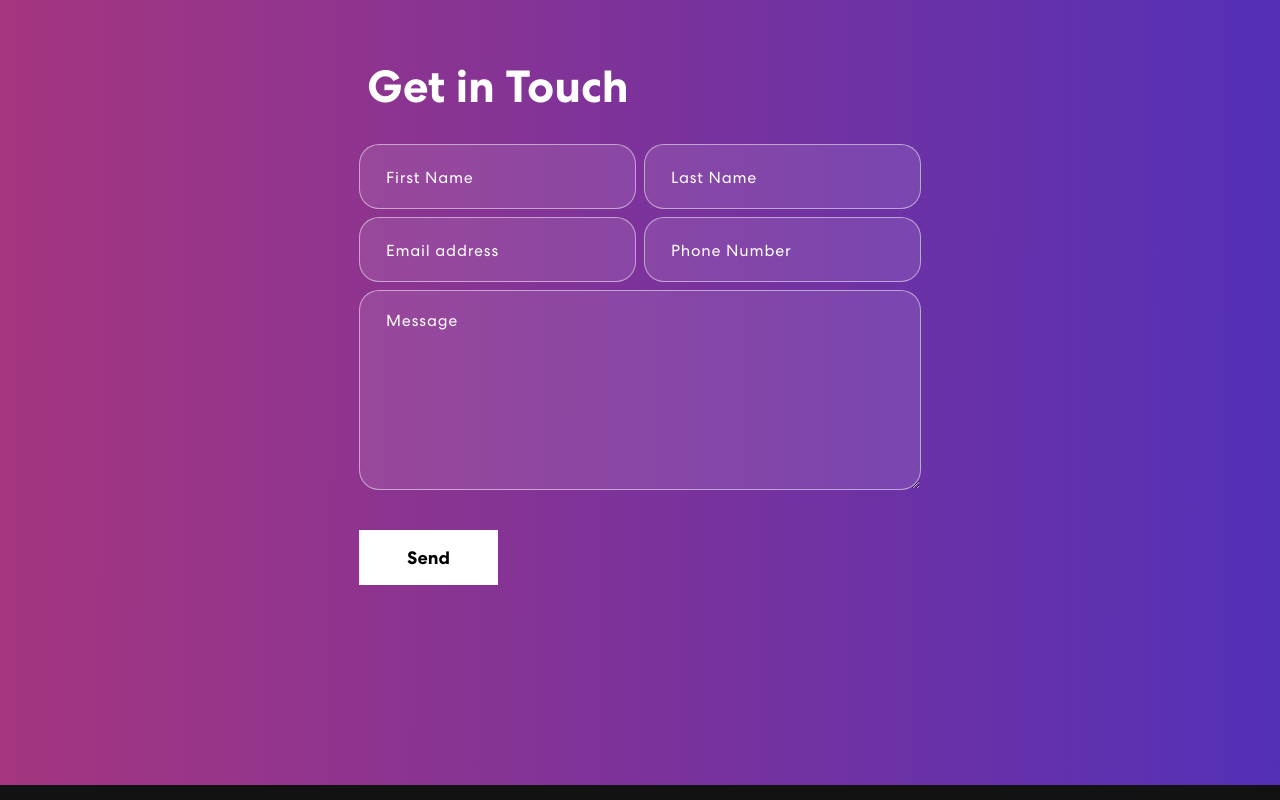
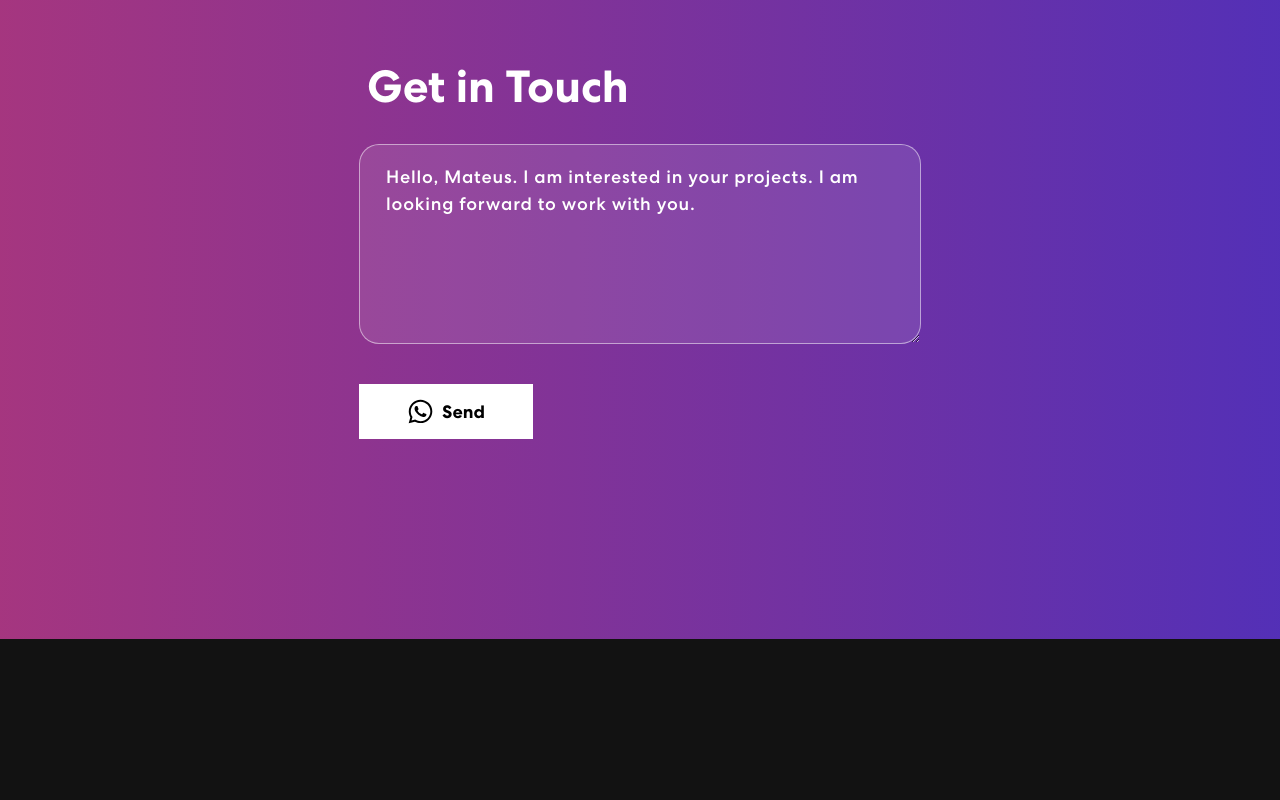
Before and after one commit to mateusb12/mateus_portfolio, a React (Create React App) app: page /mateus_portfolio/contact in a window 1280 px wide. Built offline with nearby package versions, Linux system fonts and the light colour scheme.

Commit message:
Implement WhatsApp integration and update Contact form functionality - Add WhatsApp button styles and hover effects in App.css - Update Contact.js to use WhatsApp Click-to-Chat with FaWhatsapp icon - Remove Projects component from FullLayout and adjust carousel styles

```diff
--- a/src/App.css
+++ b/src/App.css
@@ -346,6 +346,22 @@ p.danger {
   width: 100%;
 }
 
+.whatsapp-button {
+  background-color: #25D366;
+  color: white;
+  border: none;
+  padding: 10px 20px;
+  font-size: 16px;
+  cursor: pointer;
+  display: flex;
+  align-items: center;
+  border-radius: 5px;
+}
+
+.whatsapp-button:hover {
+  background-color: #1DA851;
+}
+
 /************ Footer Css ************/
 .footer {
   padding: 0 0 50px 0;
--- a/src/components/Contact/Contact.js
+++ b/src/components/Contact/Contact.js
@@ -1,9 +1,10 @@
-import { useContext, useState } from "react";
+import {useContext, useEffect, useState} from "react";
 import { Container, Row, Col } from "react-bootstrap";
 import contactImg from "../../assets/img/contact-img.svg";
 import 'animate.css';
 import TrackVisibility from 'react-on-screen';
 import LanguageContext from "../LanguageContext";
+import { FaWhatsapp } from 'react-icons/fa';
 
 export const Contact = () => {
   const { selectedFlag, setSelectedFlag } = useContext(LanguageContext);
@@ -16,7 +17,8 @@ export const Contact = () => {
       surnameField: "Last Name",
       emailField: "Email address",
       phoneField: "Phone Number",
-      messageField: "Message"
+      messageField: "Message",
+      messageContent: "Hello, Mateus. I am interested in your projects. I am looking forward to work with you."
     },
     portuguese: {
       title: "Entre em Contato",
@@ -24,7 +26,8 @@ export const Contact = () => {
       surnameField: "Sobrenome",
       emailField: "Email",
       phoneField: "Telefone",
-      messageField: "Mensagem"
+      messageField: "Mensagem",
+      messageContent: "Olá, Mateus. Estou interessado nos seus projetos. Estou à disposição para trabalhar com você."
     }
   };
 
@@ -35,7 +38,7 @@ export const Contact = () => {
     lastName: '',
     email: '',
     phone: '',
-    message: ''
+    message: textData.messageContent
   };
   const [formDetails, setFormDetails] = useState(formInitialDetails);
   const [buttonText, setButtonText] = useState('Send');
@@ -48,24 +51,41 @@ export const Contact = () => {
     })
   };
 
-  const handleSubmit = async (e) => {
+  // UseEffect to update the message field when the language changes
+  useEffect(() => {
+    setFormDetails(prevDetails => ({
+      ...prevDetails,
+      message: textData.messageContent // Update the message field based on language
+    }));
+  }, [selectedFlag]);
+
+  const handleSubmit = (e) => {
     e.preventDefault();
     setButtonText("Sending...");
-    let response = await fetch("http://localhost:5000/contact", {
-      method: "POST",
-      headers: {
-        "Content-Type": "application/json;charset=utf-8",
-      },
-      body: JSON.stringify(formDetails),
-    });
+
+    // Replace 'YOUR_PHONE_NUMBER' with your actual phone number in international format without '+' or '00'
+    const phoneNumber = '5585999171902'; // e.g., '1234567890'
+
+    // Construct the message
+    const message = formDetails.message;
+
+    // Encode the message for use in a URL
+    const encodedMessage = encodeURIComponent(message);
+
+    // Construct the WhatsApp Click-to-Chat URL
+    const whatsappURL = `https://wa.me/${phoneNumber}?text=${encodedMessage}`;
+
+    // Open WhatsApp Web in a new tab
+    window.open(whatsappURL, '_blank');
+
+    // Reset the button text
     setButtonText("Send");
-    let result = await response.json();
+
+    // Optionally, reset the form
     setFormDetails(formInitialDetails);
-    if (result.code === 200) {
-      setStatus({ success: true, message: 'Message sent successfully'});
-    } else {
-      setStatus({ success: false, message: 'Something went wrong, please try again later.'});
-    }
+
+    // Optionally, set a status message
+    setStatus({ success: true, message: 'WhatsApp is opening...' });
   };
 
   return (
@@ -79,21 +99,24 @@ export const Contact = () => {
                       <h2>{textData.title}</h2>
                       <form onSubmit={handleSubmit}>
                         <Row>
-                          <Col size={12} sm={6} className="px-1">
-                            <input type="text" value={formDetails.firstName} placeholder={textData.nameField} onChange={(e) => onFormUpdate('firstName', e.target.value)} />
-                          </Col>
-                          <Col size={12} sm={6} className="px-1">
-                            <input type="text" value={formDetails.lastName} placeholder={textData.surnameField} onChange={(e) => onFormUpdate('lastName', e.target.value)}/>
-                          </Col>
-                          <Col size={12} sm={6} className="px-1">
-                            <input type="email" value={formDetails.email} placeholder={textData.emailField} onChange={(e) => onFormUpdate('email', e.target.value)} />
-                          </Col>
-                          <Col size={12} sm={6} className="px-1">
-                            <input type="tel" value={formDetails.phone} placeholder={textData.phoneField} onChange={(e) => onFormUpdate('phone', e.target.value)}/>
-                          </Col>
+                          {/*<Col size={12} sm={6} className="px-1">*/}
+                          {/*  <input type="text" value={formDetails.firstName} placeholder={textData.nameField} onChange={(e) => onFormUpdate('firstName', e.target.value)} />*/}
+                          {/*</Col>*/}
+                          {/*<Col size={12} sm={6} className="px-1">*/}
+                          {/*  <input type="text" value={formDetails.lastName} placeholder={textData.surnameField} onChange={(e) => onFormUpdate('lastName', e.target.value)}/>*/}
+                          {/*</Col>*/}
+                          {/*<Col size={12} sm={6} className="px-1">*/}
+                          {/*  <input type="email" value={formDetails.email} placeholder={textData.emailField} onChange={(e) => onFormUpdate('email', e.target.value)} />*/}
+                          {/*</Col>*/}
+                          {/*<Col size={12} sm={6} className="px-1">*/}
+                          {/*  <input type="tel" value={formDetails.phone} placeholder={textData.phoneField} onChange={(e) => onFormUpdate('phone', e.target.value)}/>*/}
+                          {/*</Col>*/}
                           <Col size={12} className="px-1">
                             <textarea rows="6" value={formDetails.message} placeholder={textData.messageField} onChange={(e) => onFormUpdate('message', e.target.value)}></textarea>
-                            <button type="submit"><span>{buttonText}</span></button>
+                            <button type="submit" className="whatsapp-button">
+                              <FaWhatsapp style={{ marginRight: '8px', width: "1.5em", height: "1.5em"}} />
+                              <span>{buttonText}</span>
+                            </button>
                           </Col>
                           {
                               status.message &&
--- a/src/components/FullLayout.js
+++ b/src/components/FullLayout.js
@@ -15,7 +15,7 @@ export function FullLayout() {
                 <Introduction/>
                 <Skills/>
             </div>
-            <Projects/>
+            {/*<Projects/>*/}
             <CustomCarousel/>
             <Contact/>
             <Footer/>
--- a/src/components/Projects/CustomCarousel.css
+++ b/src/components/Projects/CustomCarousel.css
@@ -107,7 +107,7 @@
 
 /* Navigation Buttons Container */
 .carousel-navigation {
-    border: 1px solid deepskyblue;
+    /*border: 1px solid deepskyblue;*/
     display: flex;
     justify-content: space-between;
     margin-top: 1rem;
```
